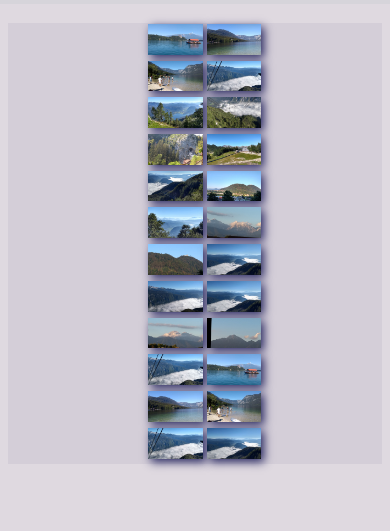
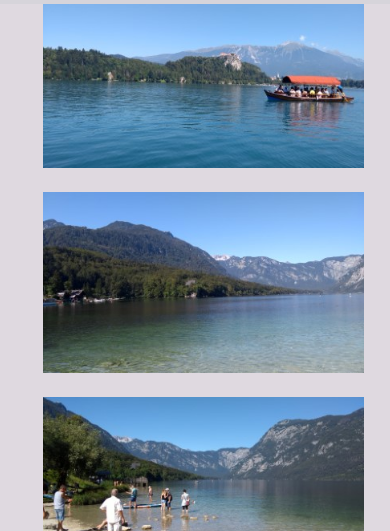
Before and after one commit to djidji3/project-html-001-about-site, a plain HTML site: page gallery.html in a window 390 px wide. Shown: the part 132-663 px from the top of the page. Drawn offline with Linux system fonts and the light colour scheme; a web font is replaced by a local one.

Commit message:
galeria-hibajavitas

```diff
--- a/assets/css/main.css
+++ b/assets/css/main.css
@@ -77,8 +77,6 @@ div.inner-footer {
         .sorban {
             display: inline;
         }
-
-
         /* fo oldal elemei */
 
         .fooldal-h1 {
@@ -127,11 +125,6 @@ ul.links {
         }
 
         .jotulajdonsag {
-    /*     width: 200px;
-    height: 200px;
-    display: inline-block;
-    text-align: justify;
-    margin-left: 80px; */
             width: calc(100% / 3);
             display: inline;
             background-color: #6b3d72;
@@ -147,8 +140,6 @@ ul.links {
             margin: 5%;
             align-items: center;
         }
-
-
         /* works oldal */
 
         .magamrol {
@@ -176,26 +167,38 @@ ul.links {
             margin: 20px;
             vertical-align: text-bottom;
         }
-
-
         /* gallery oldal */
-
+        /*
         .gallery {
             margin: 70px;
         }
 
         .gallery img {
-    width: 220px;
+            width: 320px;
             max-width: 33.33%;
             margin: 1px auto;
             box-shadow: 3px 3px 9px rgb(37, 37, 95);
         }
+         */
 
-.galeria-hatter {
-    background-color: rgb(212, 206, 216);
+        .gallery img {
+            width: 340px;
+            margin: 20px;
         }
 
+        @media screen and (max-width: 992px) {
+            .gallery img {
+                width: 99%;
+                margin: 10px;
+            }
+        }
 
+        @media screen and (max-width: 992px) {
+            #kep-galeria {
+                padding: 0;
+                margin: 25px;
+            }
+        }
         /* about oldal */
 
         .urlap-div {
```
Lines whose indentation alone changed are shown as unchanged.
